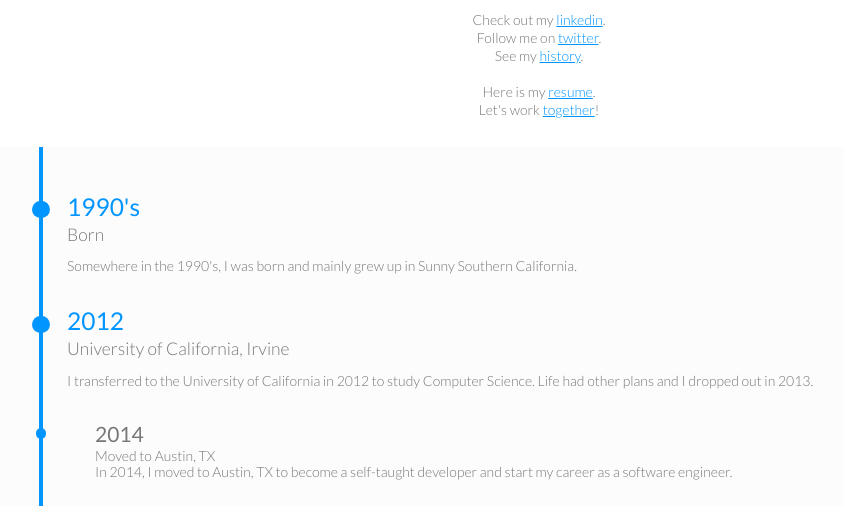
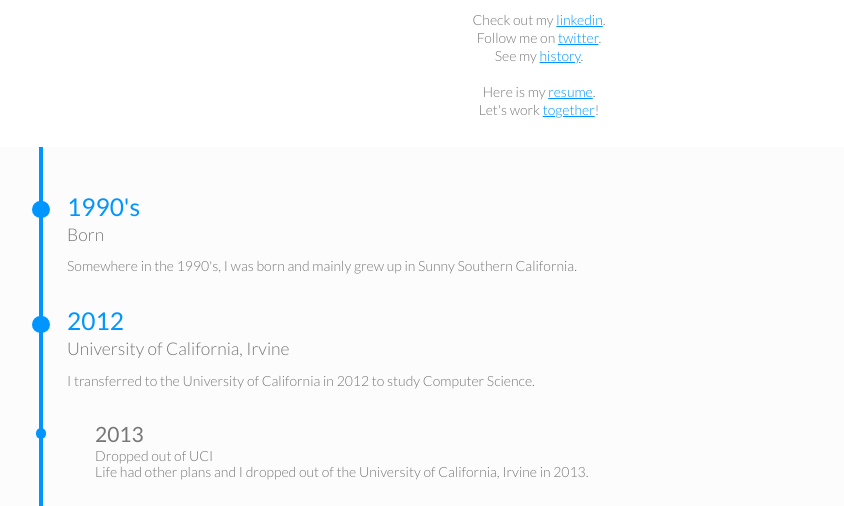
Before and after one commit to taahachaudhry/taaha-v2, a website: page src/index.html in a window 1280 px wide. Shown: the part 266-772 px from the top of the page, without its empty margins (101-945 px from the left). Drawn offline with nearby package versions, Linux system fonts and the light colour scheme; files that its build step writes are made by us from their sources.

Commit message:
Added timeline event

```diff
--- a/src/index.html
+++ b/src/index.html
@@ -45,7 +45,15 @@
         <h2 class="year">2012</h2>
         <h3 class="subject">University of California, Irvine</h3>
         <p class="details">
-          I transferred to the University of California in 2012 to study Computer Science. Life had other plans and I dropped out in 2013.
+          I transferred to the University of California in 2012 to study Computer Science.
+        </p>
+      </section>
+
+      <section class="timeline-block minor">
+        <h2 class="year">2013</h2>
+        <h3 class="subject">Dropped out of UCI</h3>
+        <p class="details">
+          Life had other plans and I dropped out of the University of California, Irvine in 2013.
         </p>
       </section>
 
```
